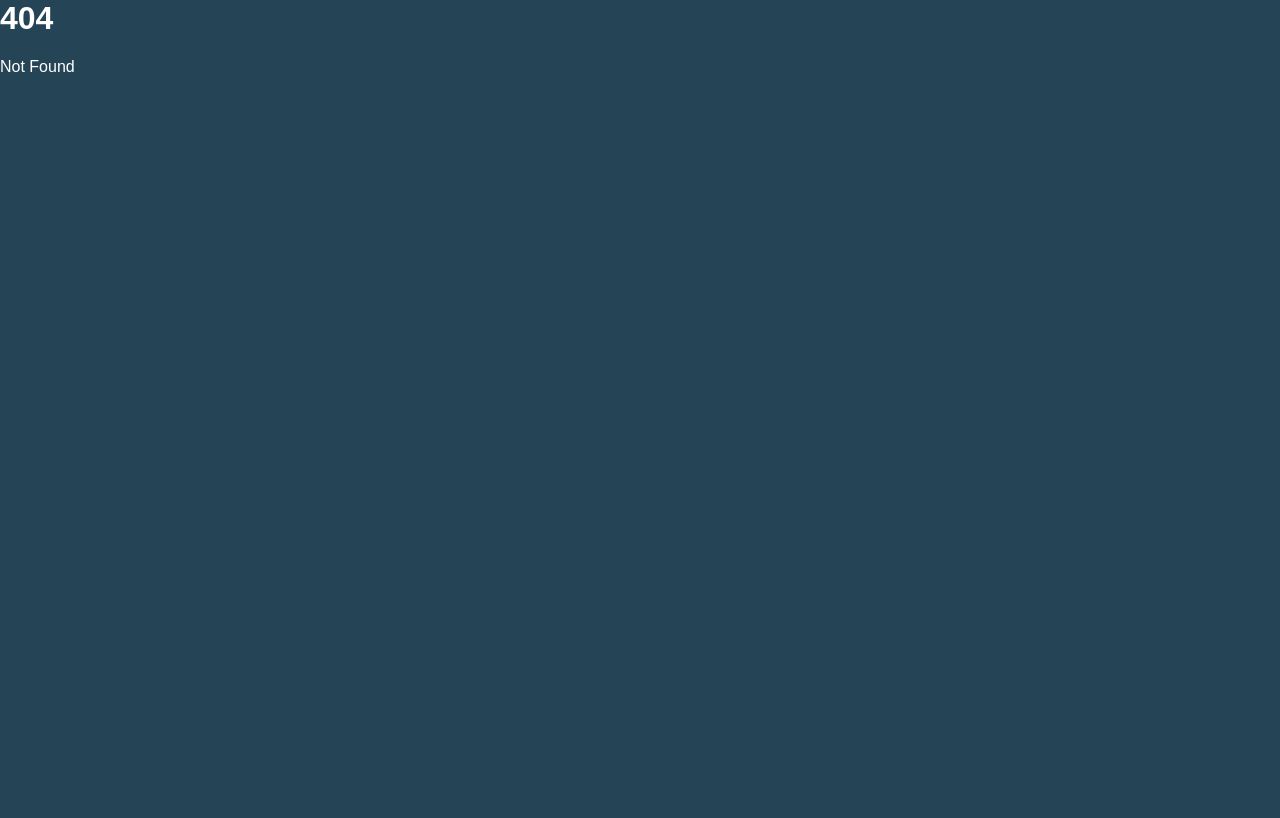
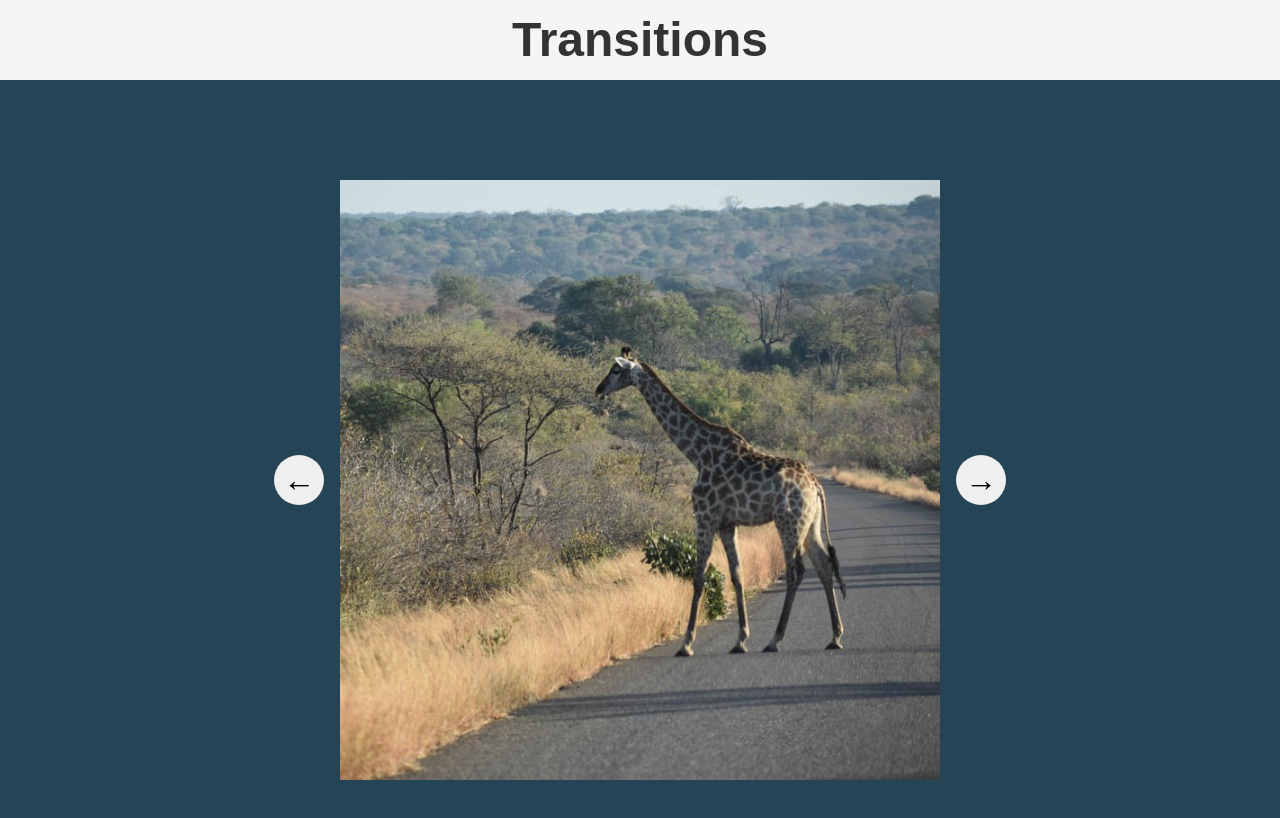
Before and after one commit to mykeld74/playground, a SvelteKit app: page /transitions in a window 1280 px wide. Before the commit this address had no page. Shown: the top 818 px of the page. Built offline with nearby package versions, Linux system fonts and the light colour scheme; a web font is replaced by a local one.

Commit message:
add transitions

```diff
--- /dev/null
+++ b/src/components/card.svelte
@@ -0,0 +1,40 @@
+<script>
+	export let src, altTag;
+</script>
+
+<div class="card">
+	<div class="card__image">
+		<img {src} alt={altTag} />
+	</div>
+</div>
+
+<style>
+	.card {
+		--card-height: 600px;
+		--card-width: 600px;
+		--card-border-radius: 0.5rem;
+		--card-box-shadow: 0 5px 20px 0px rgba(0, 0, 0, 0.1);
+		--card-background: white;
+		--card-image-border-radius: 0;
+		--card-image-box-shadow: 0 5px 20px 0px rgba(0, 0, 0, 0.1);
+		--card-image-box-shadow-hover: 0 5px 20px 0px rgba(0, 0, 0, 0.3);
+		--card-image-box-shadow-focus: 0 5px 20px 0px rgba(0, 0, 0, 0.5);
+
+		display: flex;
+		flex-direction: column;
+		height: var(--card-height);
+		width: var(--card-width);
+		border-radius: var(--card-border-radius);
+		background: var(--card-background);
+		box-shadow: var(--card-box-shadow);
+		color: #333;
+	}
+
+	.card__image {
+		height: 100%;
+		width: 100%;
+		border-radius: var(--card-image-border-radius);
+		box-shadow: var(--card-image-box-shadow);
+		overflow: hidden;
+	}
+</style>
--- /dev/null
+++ b/src/lib/transitions.js
@@ -0,0 +1,71 @@
+import { quartInOut, linear } from 'svelte/easing';
+
+const slideIn = (node, { duration, delay }) => {
+	return {
+		duration,
+		delay,
+		css: (t) => {
+			const eased = quartInOut(1 - t);
+			return `
+        opacity: ${t};
+        transform: translateX(${eased * 600}px);
+
+      `;
+		}
+	};
+};
+const slideOut = (node, { duration }) => {
+	return {
+		duration,
+		css: (t) => {
+			const eased = quartInOut(1 - t);
+			return `
+        opacity: ${t};
+        transform: translateX(${eased * -600}px);
+
+      `;
+		}
+	};
+};
+const swing = (node, { duration, direction }) => {
+	let turn = 90;
+	let offset = 200;
+	let origin = 'bottom right 50px';
+
+	if (direction === 'reverse') {
+		turn = -90;
+		offset = -200;
+		origin = 'bottom left 50px';
+	}
+	return {
+		duration,
+
+		css: (t) => {
+			const eased = linear(1 - t);
+			return `
+        opacity: ${t};
+        transform: rotateY(${eased * turn}deg) rotateX(${eased * turn * -1}deg) translateZ(${
+				eased * 1
+			}em) translateX(${eased * offset}px) scale(${t});
+        transform-origin: ${origin};
+      `;
+		}
+	};
+};
+const swingOut = (node, { duration }) => {
+	return {
+		duration,
+		css: (t) => {
+			const eased = linear(1 - t);
+			return `
+      opacity: ${t};
+      transform: rotateY(${eased * -90}deg) rotateX(${eased * 90}deg) translateZ(${
+				eased * 1
+			}em) translateX(${eased * -200}px) scale(${t});
+      transform-origin: bottom left 50px;
+    `;
+		}
+	};
+};
+
+export { slideIn, slideOut, swing, swingOut };
--- /dev/null
+++ b/src/routes/transitions/+page.svelte
@@ -0,0 +1,99 @@
+<script>
+	import Card from '$components/card.svelte';
+	import { Num1, Num2, Num3, Num4 } from '$img';
+	import { fly } from 'svelte/transition';
+	import { swing } from '$lib/transitions';
+
+	$: transitionIn = 'forward';
+	$: transitionOut = 'reverse';
+
+	const cards = [
+		{ src: Num1, altTag: 'Random Image 1' },
+		{ src: Num2, altTag: 'Random Image 2' },
+		{ src: Num3, altTag: 'Random Image 3' },
+		{ src: Num4, altTag: 'Random Image 4' }
+	];
+	let currentCard = 0;
+
+	function nextCard() {
+		transitionIn = 'forward';
+		transitionOut = 'reverse';
+		setTimeout(() => {
+			currentCard = (currentCard + 1) % cards.length;
+		}, 5);
+	}
+
+	function backCard() {
+		transitionIn = 'reverse';
+		transitionOut = 'forward';
+		setTimeout(() => {
+			currentCard = (currentCard - 1 + cards.length) % cards.length;
+		}, 5);
+	}
+</script>
+
+<div>
+	<div class="header"><h1>Transitions</h1></div>
+	<div class="container">
+		<button class="backButton button" on:click={backCard}>&larr;</button>
+		<div class="cardContainer">
+			{#each [cards[currentCard]] as card}
+				{#key card}
+					<div
+						in:swing={{ duration: 350, direction: transitionIn }}
+						out:swing={{ duration: 350, direction: transitionOut }}
+						class="cardWrapper"
+					>
+						<Card src={card.src} altTag={card.altTag} />
+					</div>
+				{/key}
+			{/each}
+		</div>
+		<button class="nextButton button" on:click={nextCard}>&rarr;</button>
+	</div>
+</div>
+
+<style lang="postcss">
+	.header {
+		display: flex;
+		align-items: center;
+		justify-content: center;
+		height: 80px;
+		background-color: #f5f5f5;
+		color: #333;
+		font-size: 24px;
+		h1 {
+			margin: 0;
+		}
+	}
+	.container {
+		height: 100vh;
+		display: flex;
+		align-items: center;
+		justify-content: center;
+	}
+
+	.button {
+		height: 50px;
+		width: 50px;
+		border-radius: 50%;
+		border: none;
+		cursor: pointer;
+		font-size: 2rem;
+		margin: 0 1rem;
+	}
+	.cardContainer {
+		display: grid;
+		grid-template-columns: 1fr;
+		grid-auto-rows: 1fr;
+		grid-template-areas: 'card';
+		gap: 20px;
+		width: calc(100% - 120px);
+		max-width: 600px;
+
+		overflow: clip;
+	}
+	.cardWrapper {
+		grid-area: card;
+	}
+</style>
```
